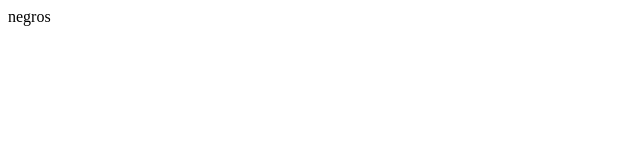
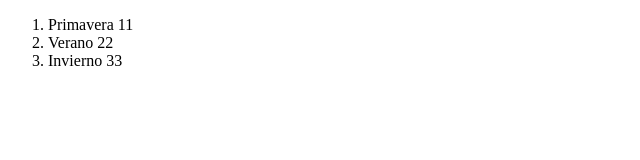
Before and after one commit to Juanfrxz/holi, a plain HTML site: page index.html in a window 1280 px wide. Shown: the whole page, without its empty margins (0-640 px from the left). Drawn offline with Linux system fonts and the light colour scheme.

Commit message:
Agregando estaciones

```diff
--- a/index.html
+++ b/index.html
@@ -6,6 +6,10 @@
     <title>Document</title>
 </head>
 <body>
-    negros
+    <ol>
+        <li>Primavera 11</li>
+        <li>Verano 22</li>
+        <li>Invierno 33</li>
+    </ol>
 </body>
 </html>
```
